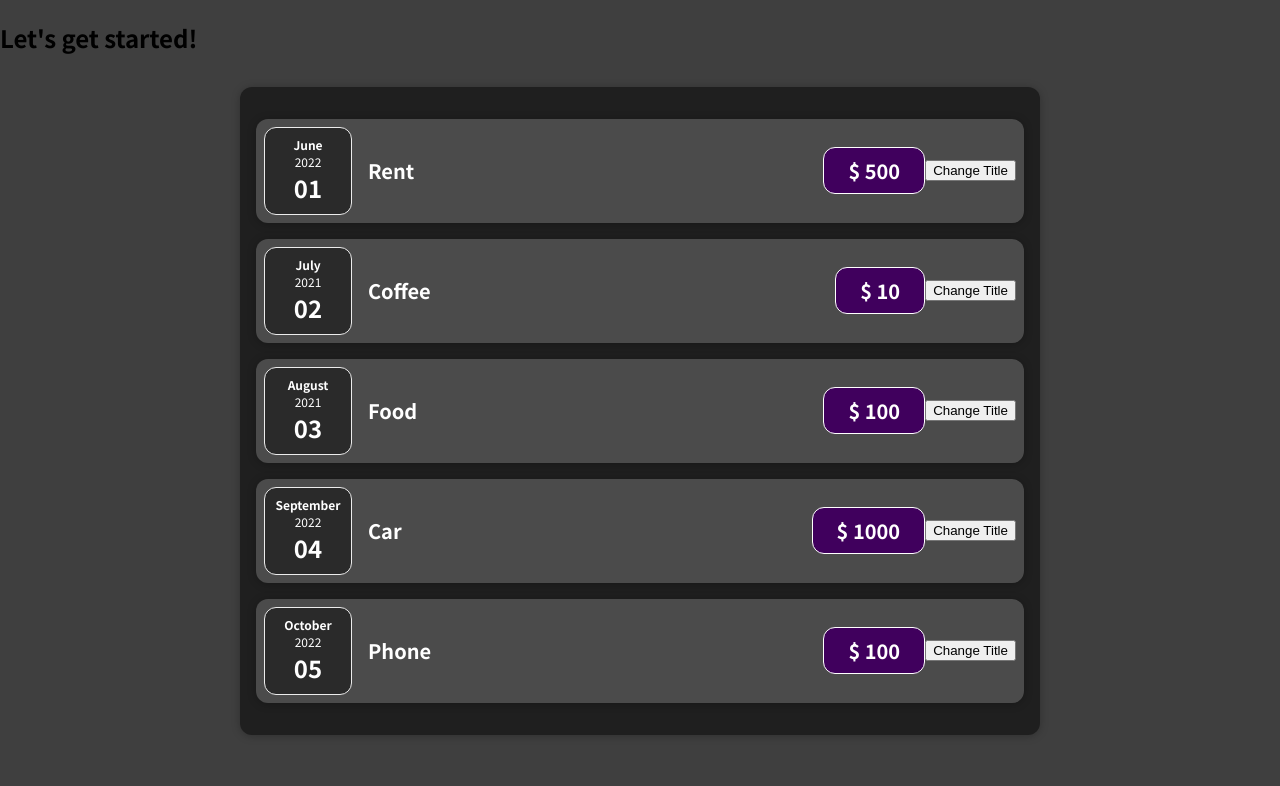
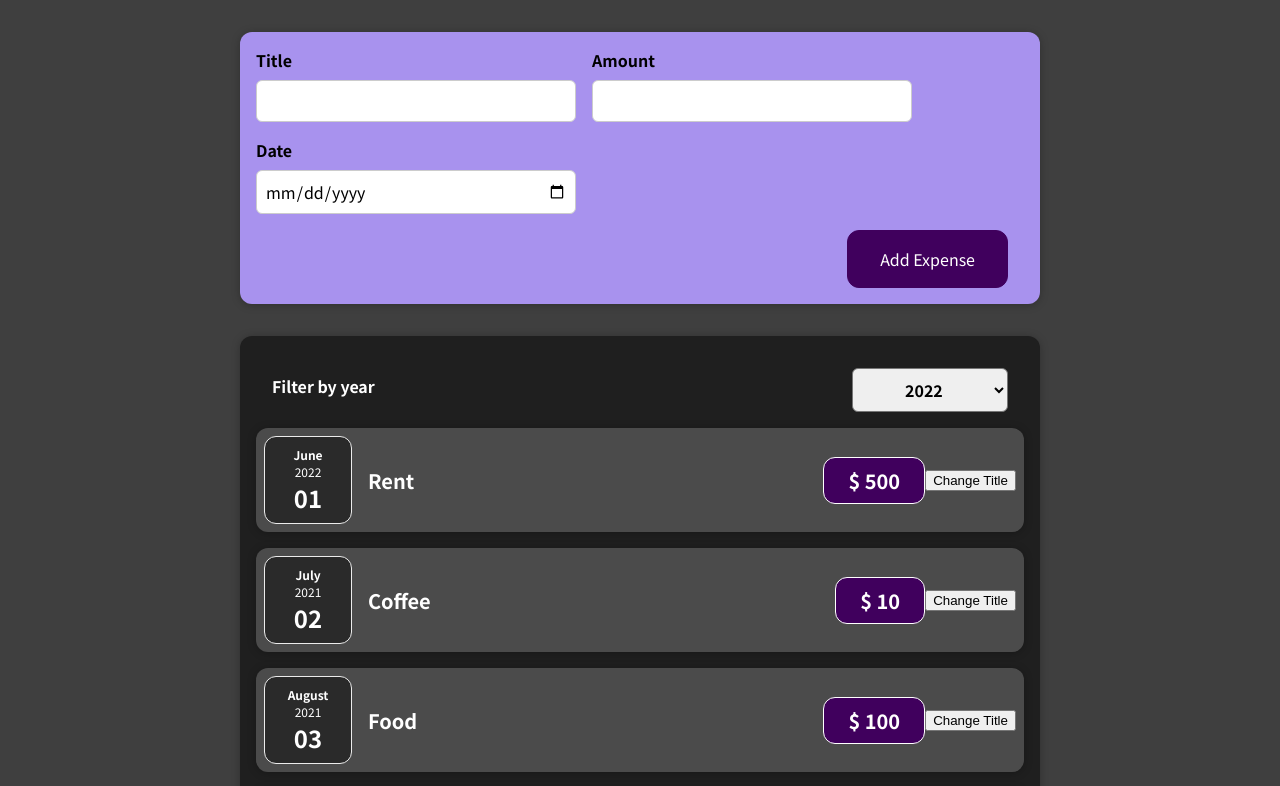
Before and after one commit to FrannM/react-test-app, a React (Create React App) app: page / in a window 1280 px wide. Shown: the top 786 px of the page. Built offline with nearby package versions, Linux system fonts and the light colour scheme; the HTML template or start-up script is replaced by a standard one.

Commit message:
useState to capture the selectedYear

```diff
--- a/src/App.js
+++ b/src/App.js
@@ -1,4 +1,6 @@
+import { useEffect } from 'react';
 import Expenses from './components/Expenses/Expenses';
+import NewExpense from './components/NewExpense/NewExpense';
 
 function App() {
 	const expenses = [
@@ -34,9 +36,14 @@
 		},
 	];
 
+	const addExpenseHandler = (expense) => {
+		expenses.push(expense);
+		console.log(expenses);
+	};
+
 	return (
 		<div>
-			<h2>Let's get started!</h2>
+			<NewExpense onAddExpense={addExpenseHandler} />
 			<Expenses items={expenses} />
 		</div>
 	);
--- a/src/components/Expenses/Expenses.js
+++ b/src/components/Expenses/Expenses.js
@@ -1,15 +1,28 @@
+import { useState } from 'react';
 import ExpenseItem from './ExpenseItem';
-import Card from '../UI/Card.js';
+import Card from '../UI/Card';
+import ExpensesFilter from '../ExpensesFilter/ExpensesFilter';
 import './Expenses.css';
 
 const Expenses = (props) => {
 	const { items } = props;
+	const [filteredYear, setFilteredYear] = useState('2022');
+
+	const filterChangeHandler = (selectedYear) => {
+		setFilteredYear(selectedYear);
+	};
 	return (
-		<Card className="expenses">
-			{items.map((expense) => (
-				<ExpenseItem key={expense.id} {...expense} />
-			))}
-		</Card>
+		<div>
+			<Card className="expenses">
+				<ExpensesFilter
+					selected={filteredYear}
+					onFilterChange={filterChangeHandler}
+				/>
+				{items.map((expense) => (
+					<ExpenseItem key={expense.id} {...expense} />
+				))}
+			</Card>
+		</div>
 	);
 };
 
--- /dev/null
+++ b/src/components/ExpensesFilter/ExpensesFilter.css
@@ -0,0 +1,24 @@
+.expenses-filter {
+	color: white;
+	padding: 0 1rem;
+}
+
+.expenses-filter__control {
+	display: flex;
+	width: 100%;
+	align-items: center;
+	justify-content: space-between;
+	margin: 1rem 0;
+}
+
+.expenses-filter label {
+	font-weight: bold;
+	margin-bottom: 0.5rem;
+}
+
+.expenses-filter select {
+	font: inherit;
+	padding: 0.5rem 3rem;
+	font-weight: bold;
+	border-radius: 6px;
+}
--- /dev/null
+++ b/src/components/ExpensesFilter/ExpensesFilter.js
@@ -0,0 +1,25 @@
+import './ExpensesFilter.css';
+
+const ExpensesFilter = (props) => {
+	const changeFilterHandler = (e) => {
+		e.preventDefault();
+		const filterYear = e.target.value;
+		props.onFilterChange(filterYear);
+	};
+
+	return (
+		<div className="expenses-filter">
+			<div className="expenses-filter__control">
+				<label>Filter by year</label>
+				<select defaultValue={props.selected} onChange={changeFilterHandler}>
+					<option value="2022">2022</option>
+					<option value="2021">2021</option>
+					<option value="2020">2020</option>
+					<option value="2019">2019</option>
+				</select>
+			</div>
+		</div>
+	);
+};
+
+export default ExpensesFilter;
--- /dev/null
+++ b/src/components/NewExpense/ExpenseForm.css
@@ -0,0 +1,26 @@
+.new-expense__controls {
+	display: flex;
+	flex-wrap: wrap;
+	gap: 1rem;
+	margin-bottom: 1rem;
+	text-align: left;
+}
+
+.new-expense__control label {
+	font-weight: bold;
+	margin-bottom: 0.5rem;
+	display: block;
+}
+
+.new-expense__control input {
+	font: inherit;
+	padding: 0.5rem;
+	border-radius: 6px;
+	border: 1px solid #ccc;
+	width: 20rem;
+	max-width: 100%;
+}
+
+.new-expense__actions {
+	text-align: right;
+}
--- /dev/null
+++ b/src/components/NewExpense/ExpenseForm.js
@@ -0,0 +1,99 @@
+import React, { useState } from 'react';
+import './ExpenseForm.css';
+
+const ExpenseForm = (props) => {
+	const [enteredTitle, setEnteredTitle] = useState('');
+	const [enteredAmount, setEnteredAmount] = useState('');
+	const [enteredDate, setEnteredDate] = useState('');
+	// const [userInput, setUserInput] = useState({
+	// 	enteredTitle: '',
+	// 	enteredAmount: '',
+	// 	enteredDate: '',
+	// });
+
+	const titleChangeHandler = (e) => {
+		setEnteredTitle(e.target.value);
+		// setUserInput({
+		// 	...userInput,
+		// 	enteredTitle: e.target.value,
+		// });
+		// setUserInput((prevState) => {
+		// 	return { ...prevState, enteredTitle: e.target.value };
+		// });
+	};
+	const amountChangeHandler = (e) => {
+		setEnteredAmount(e.target.value);
+		// setUserInput({
+		// 	...userInput,
+		// 	enteredAmount: e.target.value,
+		// });
+		// setUserInput((prevState) => {
+		// 	return { ...prevState, enteredAmount: e.target.value };
+		// });
+	};
+	const dateChangeHandler = (e) => {
+		setEnteredDate(e.target.value);
+		// setUserInput({
+		// 	...userInput,
+		// 	enteredDate: e.target.value,
+		// });
+		// setUserInput((prevState) => {
+		// 	return { ...prevState, enteredDate: e.target.value };
+		// });
+	};
+
+	const submitHandler = (e) => {
+		e.preventDefault();
+
+		const expenseData = {
+			title: enteredTitle,
+			amount: enteredAmount,
+			date: new Date(enteredDate),
+		};
+
+		props.onSaveExpenseData(expenseData);
+		setEnteredTitle('');
+		setEnteredAmount('');
+		setEnteredDate('');
+	};
+
+	return (
+		<form onSubmit={submitHandler}>
+			<div className="new-expense__controls">
+				<div className="new-expense__control">
+					<label>Title</label>
+					<input
+						type="text"
+						value={enteredTitle}
+						onChange={titleChangeHandler}
+					/>
+				</div>
+				<div className="new-expense__control">
+					<label>Amount</label>
+					<input
+						type="number"
+						value={enteredAmount}
+						min="0.01"
+						step="0.01"
+						onChange={amountChangeHandler}
+					/>
+				</div>
+				<div className="new-expense__control">
+					<label>Date</label>
+					<input
+						type="date"
+						value={enteredDate}
+						min="2019-01-01"
+						max="2022-12-31"
+						onChange={dateChangeHandler}
+					/>
+				</div>
+			</div>
+			<div className="new-expense__actions">
+				<button type="submit">Add Expense</button>
+			</div>
+		</form>
+	);
+};
+
+export default ExpenseForm;
--- /dev/null
+++ b/src/components/NewExpense/NewExpense.css
@@ -0,0 +1,38 @@
+.new-expense {
+	background-color: #a892ee;
+	padding: 1rem;
+	margin: 2rem auto;
+	width: 50rem;
+	max-width: 95%;
+	border-radius: 12px;
+	text-align: center;
+	box-shadow: 0 1px 8px rgba(0, 0, 0, 0.25);
+}
+
+.new-expense button {
+	font: inherit;
+	cursor: pointer;
+	padding: 1rem 2rem;
+	border: 1px solid #40005d;
+	background-color: #40005d;
+	color: white;
+	border-radius: 12px;
+	margin-right: 1rem;
+}
+
+.new-expense button:hover,
+.new-expense button:active {
+	background-color: #510674;
+	border-color: #510674;
+}
+
+.new-expense button.alternative {
+	color: #220131;
+	border-color: transparent;
+	background-color: transparent;
+}
+
+.new-expense button.alternative:hover,
+.new-expense button.alternative:active {
+	background-color: #ddb3f8;
+}
--- /dev/null
+++ b/src/components/NewExpense/NewExpense.js
@@ -0,0 +1,21 @@
+import ExpenseForm from './ExpenseForm';
+
+import './NewExpense.css';
+
+const NewExpense = (props) => {
+	const saveExpenseDataHandler = (enteredExpenseData) => {
+		const expenseData = {
+			...enteredExpenseData,
+			id: Math.random().toString(),
+		};
+		props.onAddExpense(expenseData);
+	};
+
+	return (
+		<div className="new-expense">
+			<ExpenseForm onSaveExpenseData={saveExpenseDataHandler} />
+		</div>
+	);
+};
+
+export default NewExpense;
```
Also changed, not shown: 1 other file (tests, documents, lock files or other folders).
